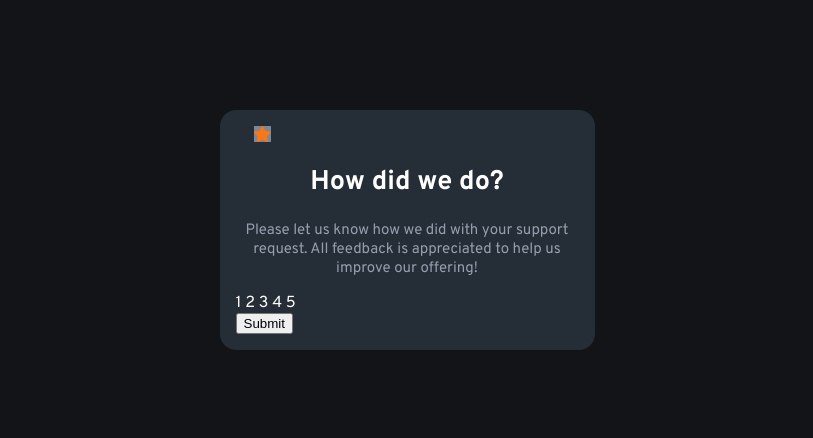
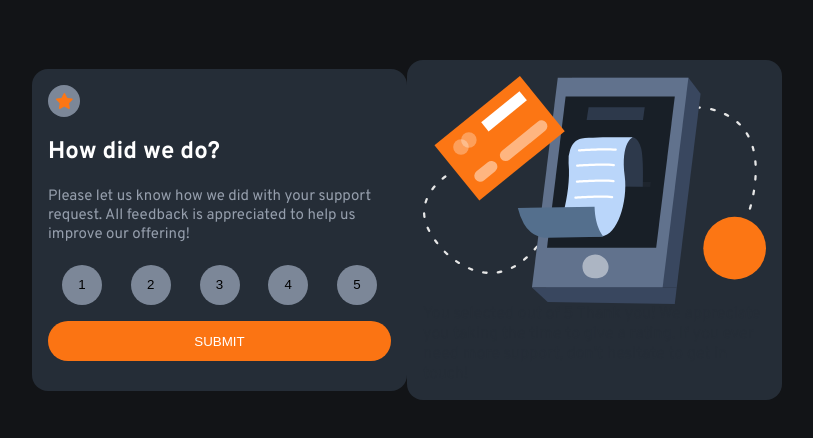
Before and after one commit to mantelop/interactive-rating-component-main, a plain HTML site: page index.html in a window 1280 px wide. Shown: the part 170-608 px from the top of the page, without its empty margins (233-1046 px from the left). Drawn offline with Linux system fonts and the light colour scheme.

Commit message:
segundo dia

```diff
--- a/css/layout.css
+++ b/css/layout.css
@@ -5,7 +5,6 @@
     align-items: center;
     height: 100vh;
     background-color: var(--color-5);
-    /* font-size: 15px; */
   }
 
   .card {
@@ -18,3 +17,7 @@
   .card-title {
     color: var(--color-1);
   }
+
+  .none {
+    display: none;
+  }
--- a/css/reset.css
+++ b/css/reset.css
@@ -1,6 +1,7 @@
 @import url('https://fonts.googleapis.com/css2?family=Overpass:wght@400;700&display=swap');
 
 :root {
+  --color-0:  hsl(25, 97%, 53%); /* Orange */
   --color-1:  hsl(0, 0%, 100%); /* White*/
   --color-2: hsl(217, 12%, 63%); /* Light Grey */
   --color-3:  hsl(216, 12%, 54%); /* Medium Grey*/
@@ -26,3 +27,7 @@ img {
 a {
   text-decoration: none;
 }
+
+fieldset {
+  border-style: none;
+}
--- a/css/style.css
+++ b/css/style.css
@@ -1,42 +1,56 @@
 .card {
+    display: flex;
+    flex-direction: column;
     padding: 1em;
     border-radius: 1em;
 }
 
 .card-header {
-    justify-content: center;
-    text-align: center;
-    font-size: large;
+    text-align: left;
 }
 
 .card-text {
-    /* width: 80%; */
     color: var(--color-2);
     font-size: 15px;
-    text-align: center;
+    margin-top: 0em;
 }
 
-.card-img-top {
-    width: fit-content;
-    display: flex;
-    border-top: 1em;
+.image {
+    background: url(/images/icon-star.svg) no-repeat center;
     background-color: var(--color-3);
-
+    width: 2em;
+    height: 2em;
+    border-radius: 50%;
 }
 
-.card-header,
-.card-text.btn
-.choice{
-  padding: 0 1em;
+.btn-group {
+    display: flex;
+    justify-content: space-between;
+    align-items: flex-start;
 }
 
-.choice {
-    color: var(--color-1);
-    display: grid;
-    grid-template-columns: max-content;
+input {
+    border-style: none;
+    background-color: var(--color-3);
+    border-radius: 50%;
+    width: 3em;
+    height: 3em;
+}
+
+input:hover {
+    background-color: var(--color-0);
 }
 
 .btn {
-    display: flex;
     justify-content: center;
+    border-style: none;
+    text-transform: uppercase;
+    color: var(--color-1);
+    margin-top: 2em;
+    margin-bottom: 1em;
+    border-radius: 2em;
+    background-color: var(--color-0);
+    margin-top: .5em;
+    width: 100%;
+    height: 40px;
 }
--- a/index.html
+++ b/index.html
@@ -17,9 +17,9 @@
 
 <body class="body">
 
-  <article class="card">
+  <article class="card rating-state none">
     <header class="card-header">
-      <img class="card-img-top image" src="./images/icon-star.svg" alt="qr-image">
+      <div class="image"></div>
       <h2 class="card-title">
         How did we do?
       </h2>
@@ -28,13 +28,19 @@
       Please let us know how we did with your support request. All feedback is appreciated
       to help us improve our offering!
     </p>
-    <div class="choice">1 2 3 4 5</div>
+    <fieldset class="btn-group">
+      <input type="button" value="1">
+      <input type="button" value="2">
+      <input type="button" value="3">
+      <input type="button" value="4">
+      <input type="button" value="5">
+    </fieldset>
     <button class="btn">Submit</button>
   </article>
 
   <!-- Thank you state start -->
-  <div class="thank-you" style="display: none">
-
+  <article class=" card thank-you-state none">
+    <img src="/images/illustration-thank-you.svg" alt="">
     You selected <!-- Add rating here --> out of 5
 
     Thank you!
@@ -44,7 +50,7 @@
 
     <!-- Thank you state end -->
 
-  </div>
+  </article>
 
 </body>
 
```
Also changed, not shown: js/index.js (added, +18 -0 lines).
